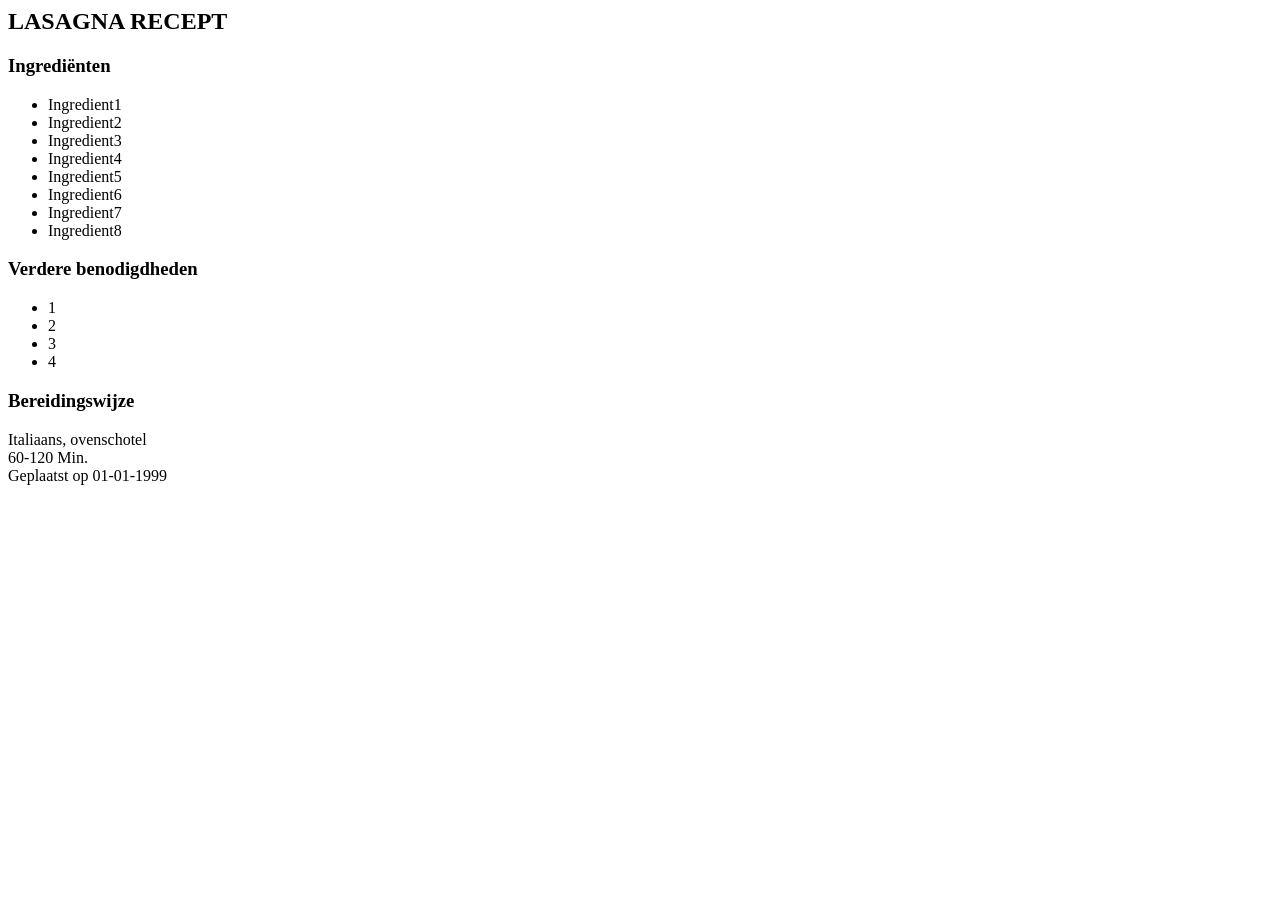
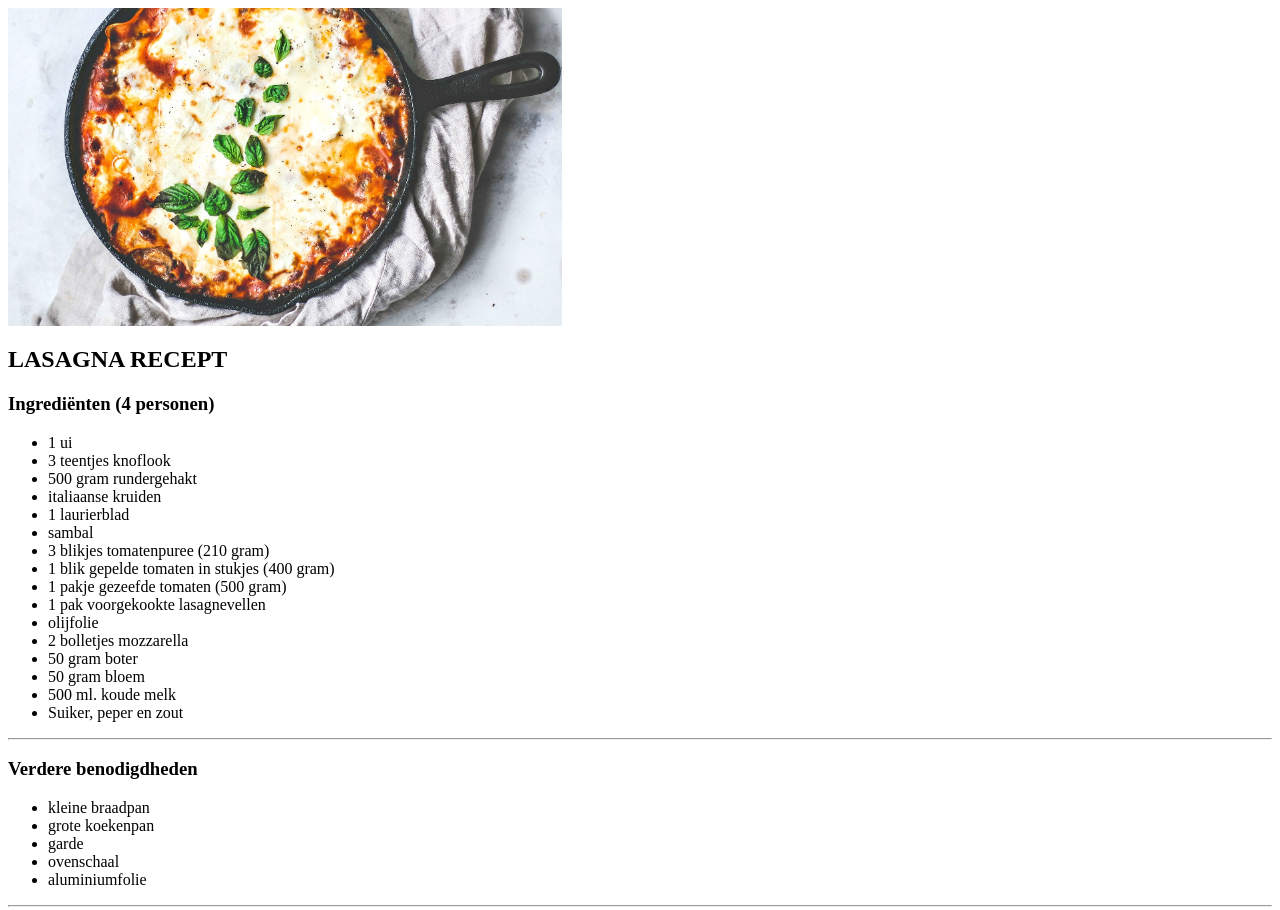
Before and after one commit to MAT5B/les-02, a plain HTML site: page index.html in a window 1280 px wide. Shown: the top 910 px of the page. Before the commit the page ends 800 px from the top, so only its background shows below. Drawn offline with Linux system fonts and the light colour scheme.

Commit message:
update 1

```diff
--- a/index.html
+++ b/index.html
@@ -3,6 +3,7 @@
     <meta charset="utf-8">
 
 <head>
+    <img src="Lazy-Skillet-Lasagna-FB.jpg" alt="Lasagna Front cover" style="width:554x;height:318px;">
     <title>Lasagna bolognese></title>
 </head>
 
@@ -13,29 +14,61 @@
     </header>
 <main>
     <section>
-        <h3>Ingrediënten</h3>
+        <h3>Ingrediënten (4 personen)</h3>
         <ul>
-            <li>Ingredient1</li>
-            <li>Ingredient2</li>
-            <li>Ingredient3</li>
-            <li>Ingredient4</li>
-            <li>Ingredient5</li>
-            <li>Ingredient6</li>
-            <li>Ingredient7</li>
-            <li>Ingredient8</li>
+            <li>1 ui</li>
+            <li>3 teentjes knoflook</li>
+            <li>500 gram rundergehakt</li>
+            <li>italiaanse kruiden</li>
+            <li>1 laurierblad</li>
+            <li>sambal</li>
+            <li>3 blikjes tomatenpuree (210 gram)</li>
+            <li>1 blik gepelde tomaten in stukjes (400 gram)</li>
+            <li>1 pakje gezeefde tomaten (500 gram)</li>
+            <li>1 pak voorgekookte lasagnevellen</li>
+            <li>olijfolie</li>
+            <li>2 bolletjes mozzarella</li>
+            <li>50 gram boter</li>
+            <li>50 gram bloem</li>
+            <li>500 ml. koude melk</li>
+            <li>Suiker, peper en zout</li>
         </ul>
+        <hr>
     </section>
     <section>
         <h3>Verdere benodigdheden</h3>
         <ul>
-            <li>1</li>
-            <li>2</li>
-            <li>3</li>
-            <li>4</li>
+            <li>kleine braadpan</li>
+            <li>grote koekenpan</li>
+            <li>garde</li>
+            <li>ovenschaal</li>
+            <li>aluminiumfolie</li>
         </ul>
+        <hr>
     </section>
     <section>
         <h3>Bereidingswijze</h3>
+        <p>Voor de bolognesesaus de ui snipperen en in een grote koekenpan met wat olijfolie fruiten,
+        </br>    halverwege de fijngesneden knoflook toevoegen. In de kleine Braadpan de tomatenpuree hard
+        </br>    verwarmen (blijf roeren, anders brandt ze aan), tot deze niet zurig meer ruikt.
+        </br>    Het ui/knoflook/olie mengsel toevoegen. In de grote koekenpan weer wat olijfolie verwarmen
+        </br>    en het gehakt met de kruiden, zout en peper rul bakken. Toevoegen aan het tomatenpureemengsel,
+        </br>    gepelde tomaten en gezeefde tomaten toevoegen en op smaak brengen met sambal, suiker en evt.
+        </br>    nog wat kruiden en een laurierblaadje toevoegen.
+        </br>
+        </br>       1/2 uur a 3 kwartier op laag vuur laten sudderen met deksel op de pan, af en toe roeren.
+        </br>        Ondertussen de oven voorverwarmen op 180 gr. C. Voor de bechamelsaus de boter smelten
+        </br>        (niet bruin laten worden), bloem erdoor roeren en verwarmen (schrik niet; het wordt een
+        </br>        soort klont, maar dat komt goed!). Daarna beetje bij beetje de koude melk met een garde
+        </br>        erdoor roeren. Laten koken en blijven roeren tot je een dikke saus hebt. Op smaak brengen
+        </br>        met zout en peper.
+        </br>
+        </br>   In een ingevette ovenschaal 1 laag lasagnevellen leggen. Vervolgens bedekken met 1/3 van de
+        </br>   bechamelsaus, 1/3 van de bolognesesaus en 1 in plakjes gesneden bolletje mozzarella.
+        </br>   Nu weer herhalen met een laag lasagnevellen, saus en kaas, vervolgens nog zo'n laag maar dan
+        </br>   zonder kaas. Afdekken met aluminium-folie en in de oven schuiven, boven het midden.
+        </br>   Na 30 min. de folie verwijderen en nog 15 min. in de oven laten. Als het "knettert" is het klaar.</p>
+        <hr>
     </section>
 </main>
 <footer>
```
Also changed, not shown: Lazy-Skillet-Lasagna-FB.jpg (added), 1 other file.
